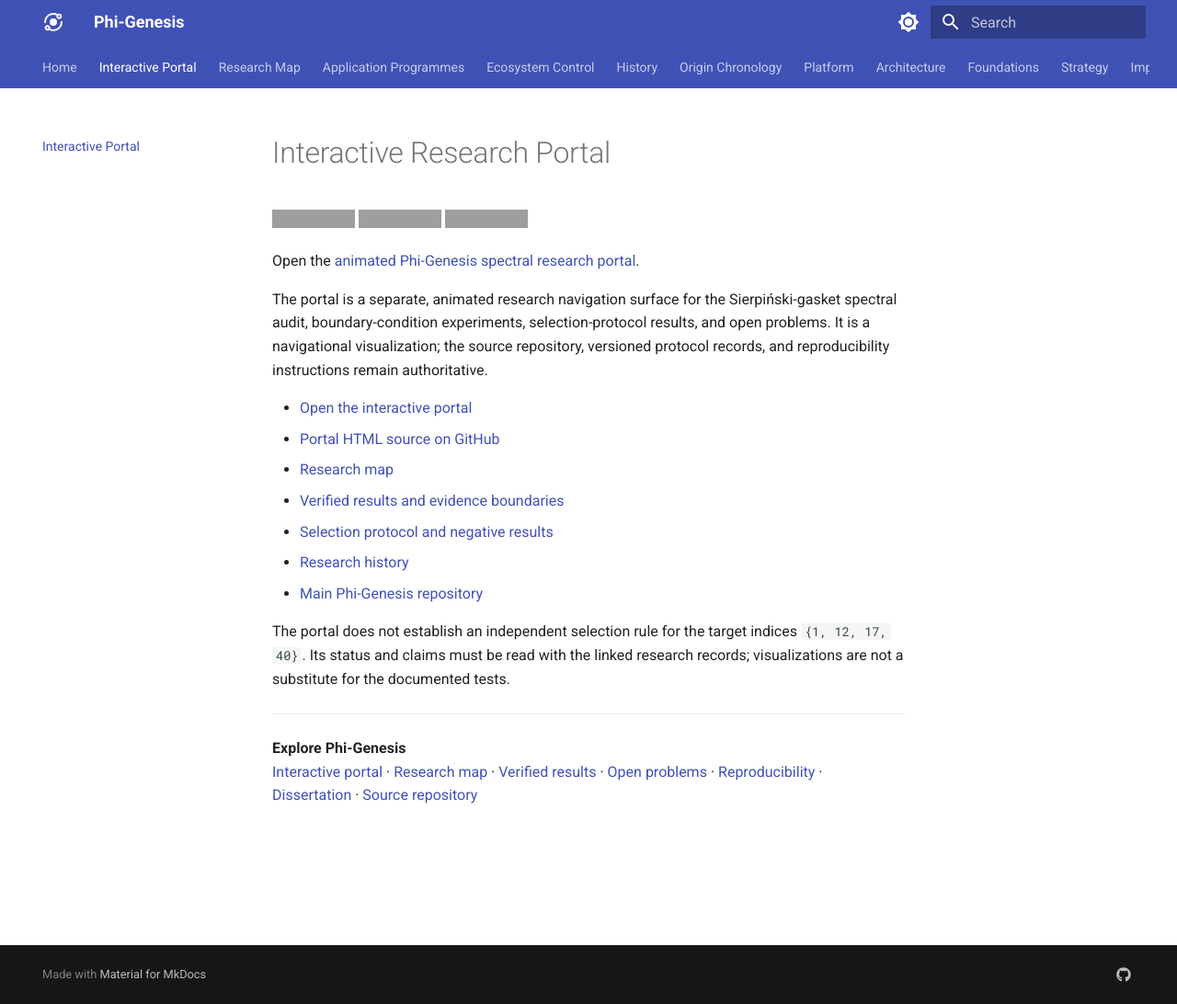
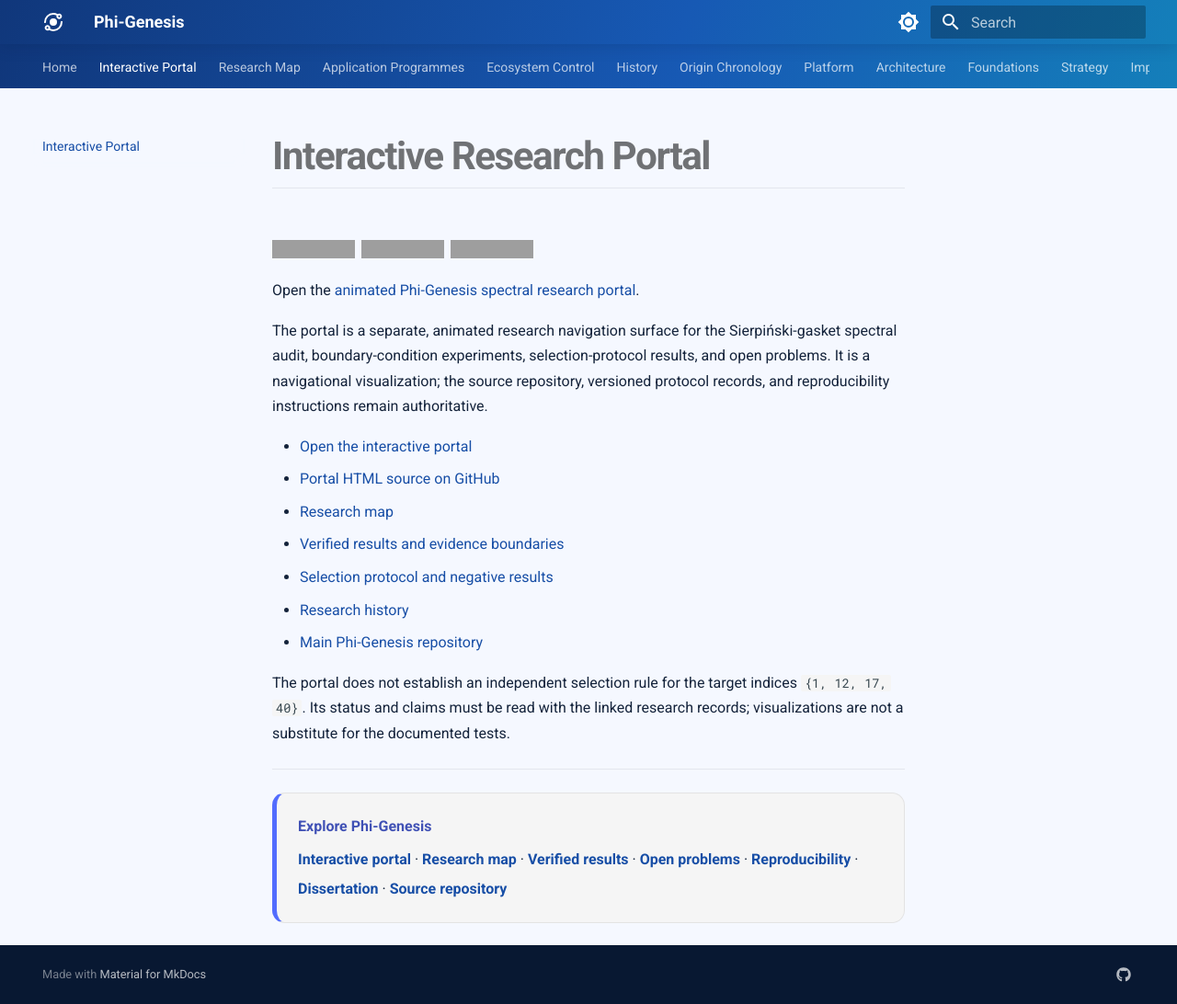
Before and after one commit to RFT-SIRM/Phi-Genesis, an MkDocs documentation site: the page built from docs/interactive.md, in a window 1280 px wide and 1092 px high. Shown: the whole window at 92% size. Built offline with MkDocs 1.6.1 and Material for MkDocs 9.7.7, drawn with Linux system fonts in a browser that asks for light colours; grey boxes are pictures that could not be loaded.

Commit message:
Enable the shared Phi-Genesis documentation stylesheet

```diff
--- a/mkdocs.yml
+++ b/mkdocs.yml
@@ -52,6 +52,9 @@ markdown_extensions:
   - pymdownx.arithmatex:
       generic: true
 
+extra_css:
+  - stylesheets/phi-genesis.css
+
 extra_javascript:
   - https://cdn.jsdelivr.net/npm/mathjax@3/es5/tex-mml-chtml.js
 
```
